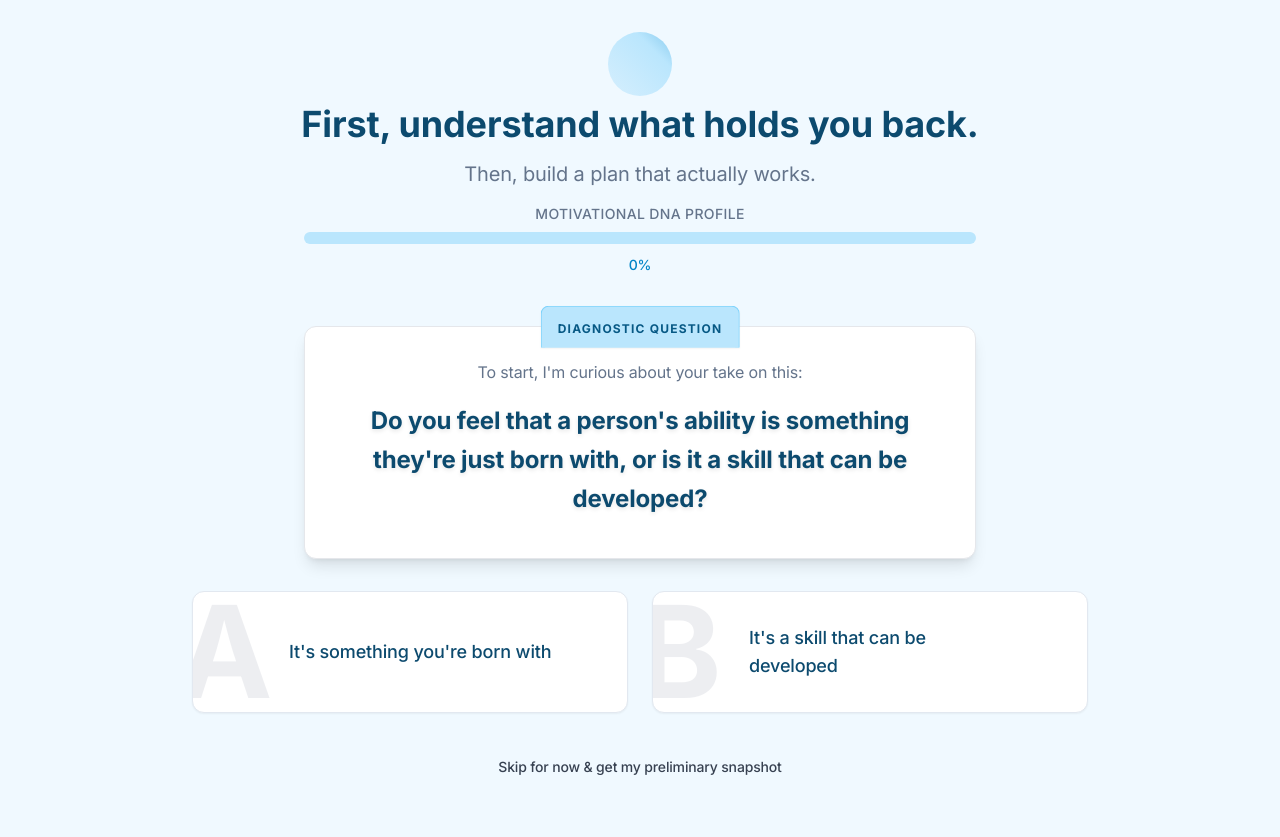
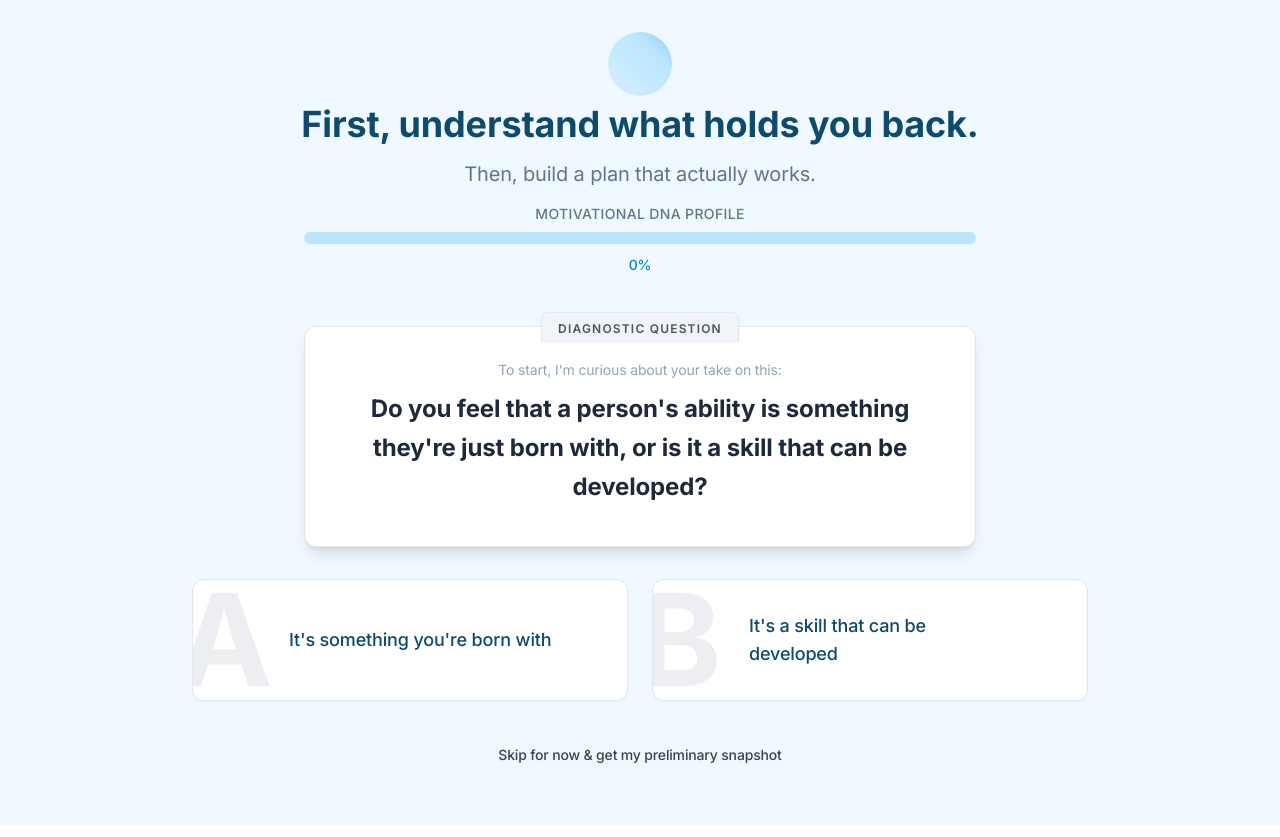
Before and after one commit to watkajtys/locus-of-you-front, a React (Vite) app: page / in a window 1280 px wide. Built offline with nearby package versions, Linux system fonts and the light colour scheme; no server answers.

Commit message:
Refine AIMessageCard with subtle tab design and typography

```diff
--- a/src/components/AIMessageCard.jsx
+++ b/src/components/AIMessageCard.jsx
@@ -21,13 +21,13 @@ const AIMessageCard = ({
         <div
           className="
             absolute top-0 left-1/2 -translate-y-1/2 -translate-x-1/2
-            bg-sky-200 px-4 py-2 rounded-t-lg
-            border border-sky-300 border-b-0
+            bg-slate-100 px-4 py-0.5 rounded-t-lg
+            border border-slate-200 border-b-0
             shadow-sm
           "
         >
           <span
-            className="text-xs font-bold tracking-widest uppercase text-sky-800 select-none"
+            className="text-xs font-semibold tracking-widest uppercase text-slate-600 select-none"
             style={{
               fontFamily: 'Inter, sans-serif',
             }}
@@ -37,12 +37,12 @@ const AIMessageCard = ({
         </div>
 
         {/* Card Content */}
-        <div className="space-y-4">
+        <div className="space-y-2">
           {/* AI's Voice - Conversational Introduction */}
           {message && (
             <div>
               <p
-                className="text-base font-normal leading-relaxed text-slate-500"
+                className="text-sm font-normal leading-relaxed text-slate-400"
                 style={{
                   fontFamily: 'Inter, sans-serif',
                 }}
@@ -54,12 +54,9 @@ const AIMessageCard = ({
 
           {/* Formal Question - Primary Focus */}
           {question && (
-            <div className="mt-3">
+            <div>
               <h3
-                className="text-2xl font-bold leading-relaxed text-sky-900"
-                style={{
-                  textShadow: '0 2px 4px rgba(0, 0, 0, 0.1)'
-                }}
+                className="text-2xl font-bold leading-relaxed text-slate-800"
               >
                 {question}
               </h3>
```
